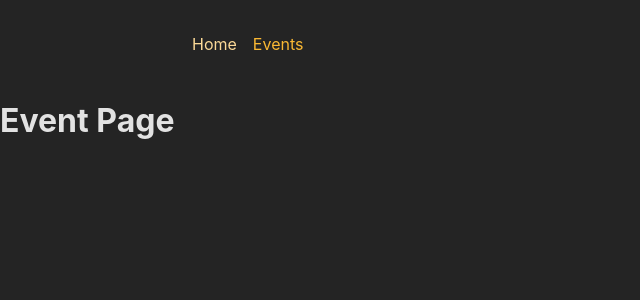
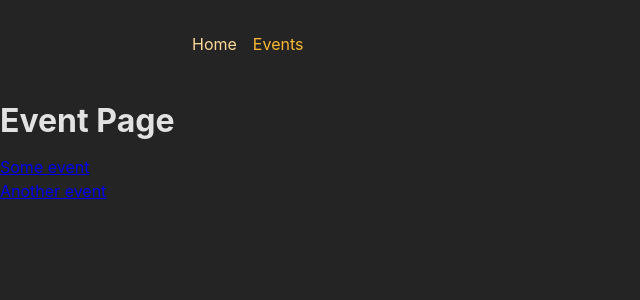
Before and after one commit to GiorgiBabunashvili/RouterRC, a React (Create React App) app in the folder frontend/: page /events in a window 1280 px wide. Shown: the top 300 px of the page, without its empty margins (0-640 px from the left). Built offline with nearby package versions, Linux system fonts and the light colour scheme.

Commit message:
usePArams

```diff
--- a/frontend/src/App.js
+++ b/frontend/src/App.js
@@ -13,7 +13,7 @@
     children: [
       { index: true, element: <HomePage /> },
       { path: "events", element: <EventsPage /> },
-      { path: "events/:eventid", element: <EventDetailPage /> },
+      { path: "events/:eventId", element: <EventDetailPage /> },
       { path: "events/new", element: <NewEventPage /> },
       { path: "events/:eventId/edit", element: <EditEventPage /> },
     ],
--- a/frontend/src/pages/EventDetail.js
+++ b/frontend/src/pages/EventDetail.js
@@ -1,5 +1,13 @@
+import { useParams } from "react-router-dom";
+
 const EventDetailPage = () => {
-  return <h1>Event Detail Page</h1>;
+  const params = useParams();
+  return (
+    <>
+      <h1>Event Detail Page</h1>
+      <p>eventId: {params.eventId}</p>
+    </>
+  );
 };
 
 export default EventDetailPage;
--- a/frontend/src/pages/Events.js
+++ b/frontend/src/pages/Events.js
@@ -1,5 +1,29 @@
+import { Link } from "react-router-dom";
+
+const DUMMY_EVENTS = [
+  {
+    id: "e1",
+    title: "Some event",
+  },
+  {
+    id: "e2",
+    title: "Another event",
+  },
+];
+
 const EventsPage = () => {
-  return <h1>Event Page</h1>;
+  return (
+    <>
+      <h1>Event Page</h1>
+      <ul>
+        {DUMMY_EVENTS.map((event) => (
+          <li key={event.id}>
+            <Link to={event.id}>{event.title}</Link>
+          </li>
+        ))}
+      </ul>
+    </>
+  );
 };
 
 export default EventsPage;
```
